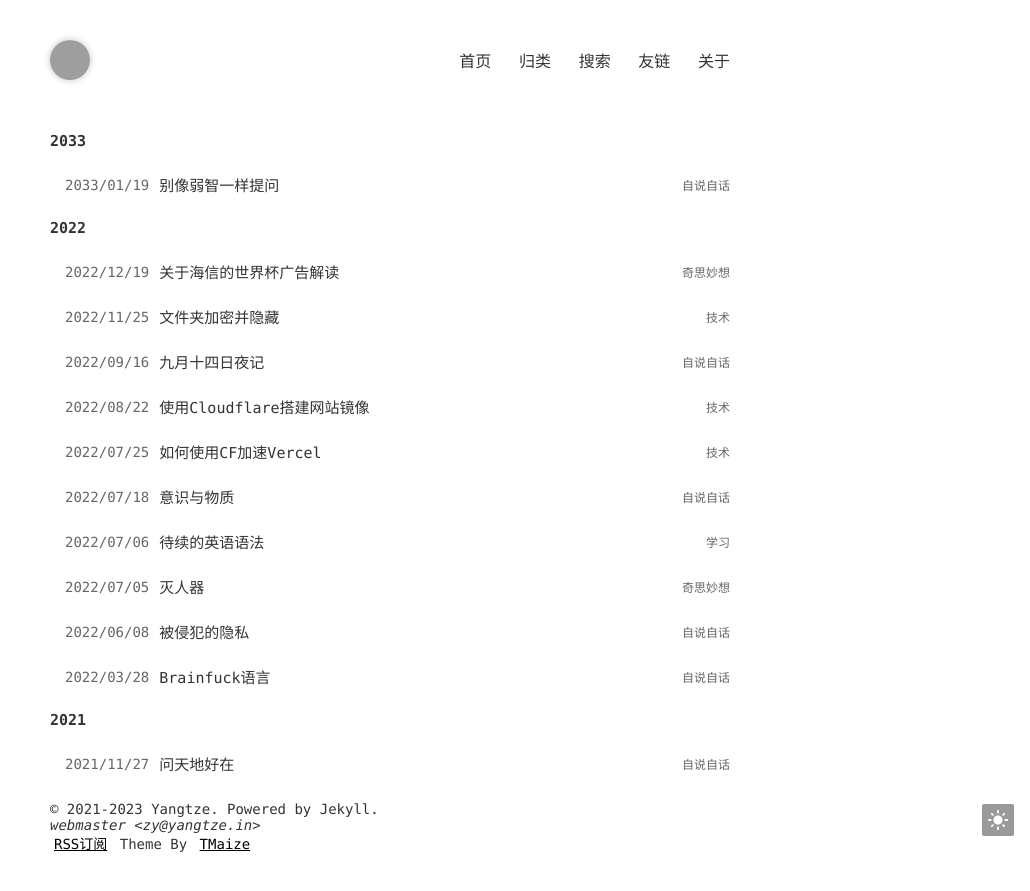
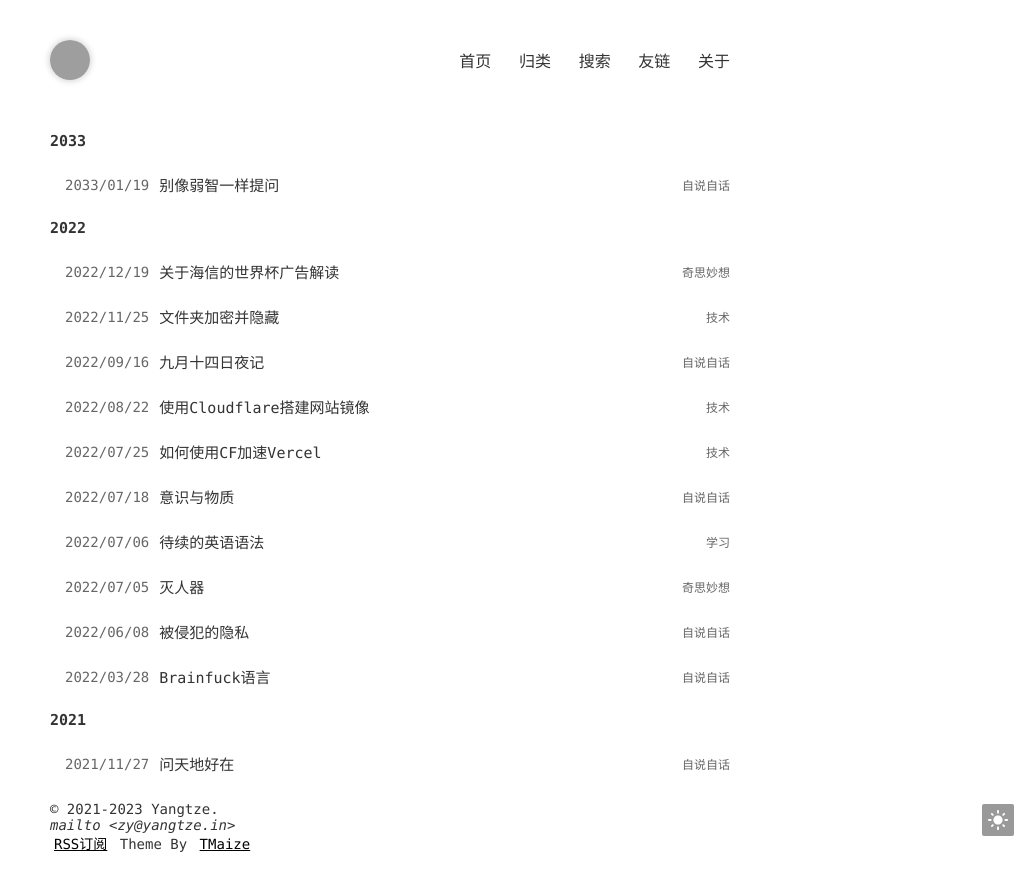
Before and after one commit to Suyuqu/Tmaize, a Jekyll site: the page built from index.html, in a window 1280 px wide. Shown: the top 891 px of the page, without its empty margins (250-1280 px from the left). Built offline with Jekyll 4.4.1, drawn with Linux system fonts in a browser that asks for light colours; grey boxes are pictures that could not be loaded.

Commit message:
Update _config.yml

```diff
--- a/_config.yml
+++ b/_config.yml
@@ -5,7 +5,7 @@ title: Yangtze Blog
 description: Yangtze的个人博客
 keywords: Yangtze,Blog,Java,Html,JavaScript
 author: yangtze
-footerText: '© 2021-2023 Yangtze. Powered by Jekyll. <address>webmaster &lt;zy@yangtze.in&gt;</address>'
+footerText: '© 2021-2023 Yangtze. <address>mailto &lt;zy@yangtze.in&gt;</address>'
 
 # 这些不要动
 permalink: /posts/:year/:month/:day/:title.html
```
